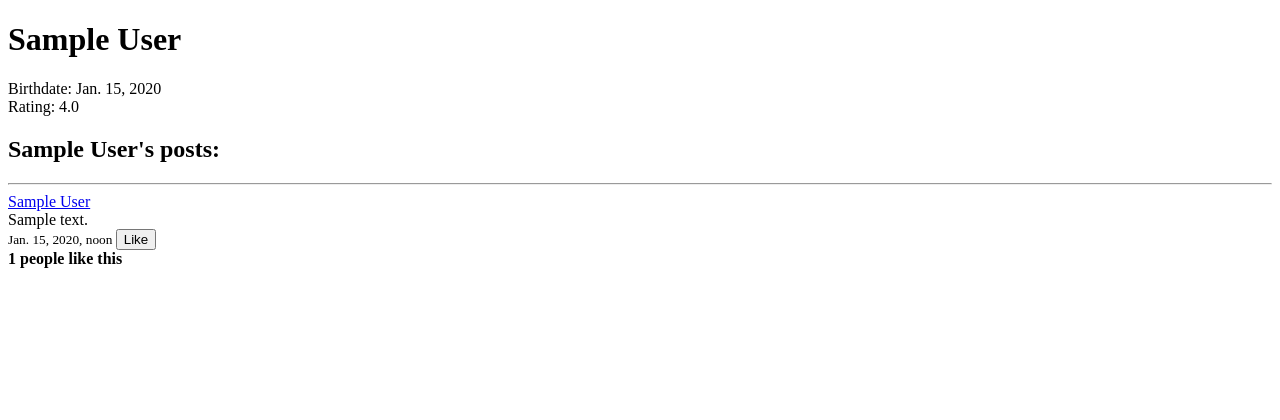
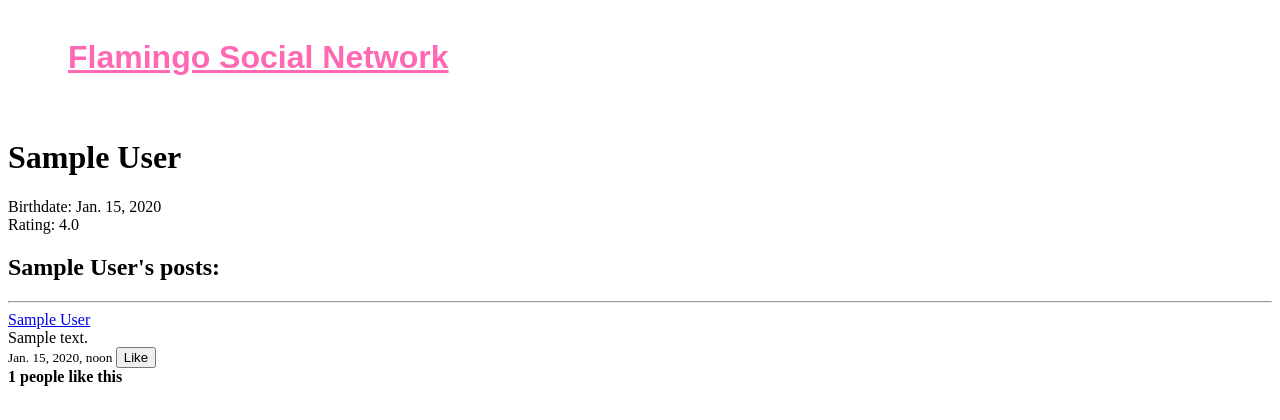
Before and after one commit to gitter-badger/project-flamingo, a Django app: template flamingo_proj/profiles/templates/profiles/profile.html in a window 1280 px wide. Shown: the top 420 px of the page. Run offline with Django 3.2, Linux system fonts and the light colour scheme; the template is opened without the code that fills it: values that come from a table or form of the project are taken from there, others are empty; tables that the repository leaves empty hold one stand-in row (values such as "Sample post"); parts of the project's set-up code (start-up, migrations or seed data) failed here and were passed over.

Commit message:
Add static folder to profiles app with base.css and base.js

```diff
--- /dev/null
+++ b/flamingo_proj/profiles/static/css/base.css
@@ -0,0 +1,11 @@
+h1 a {
+    color: #ff69b4;
+    font-family: Arial;
+}
+
+.page-header {
+    color: #ff69b4;
+    background-color: #FFffFF;
+    margin-top: 0;
+    padding: 10px 20px 20px 60px;
+}
--- /dev/null
+++ b/flamingo_proj/profiles/static/js/base.js
@@ -0,0 +1,7 @@
+function like_dislike(el)
+{
+  if (el.value === "Like")
+    el.value = "Dislike";
+  else
+    el.value = "Like";
+}
--- a/flamingo_proj/profiles/templates/profiles/base.html
+++ b/flamingo_proj/profiles/templates/profiles/base.html
@@ -1,22 +1,19 @@
+{% load static %}
+
 <!DOCTYPE html>
 <html lang="en">
 
 <head>
     <meta charset="UTF-8">
-    <title>{% block head_title %} Flamingo {% endblock head_title %}</title>
+    <title>{% block title %} Flamingo {% endblock title %}</title>
     <style> {% block style %}{% endblock style %} </style>
-
-    <script type="text/javascript">
-      function like_dislike(el)
-      {
-          if ( el.value === "Like" )
-              el.value = "Dislike";
-          else
-              el.value = "Like";
-      }
-     </script>
+    <link rel="stylesheet" href="{% static "css/base.css" %}">
+    <script language="javascript" type="text/javascript" src="{% static "js/base.js" %}"></script>
 </head>
 <body>
+    <div class="page-header">
+        <h1><a href="/"> Flamingo Social Network </a></h1>
+    </div>
     {% include "profiles/messages_display.html" %}
     <div class="container">
     {% block content %}{% endblock content %}
--- a/flamingo_proj/profiles/templates/profiles/profile.html
+++ b/flamingo_proj/profiles/templates/profiles/profile.html
@@ -1,7 +1,7 @@
 {% extends "profiles/base.html" %}
 
 
-{% block head_title %} Flamingo - {{ object }} {% endblock head_title %}
+{% block title %} {{ object }} | {{ block.super }} {% endblock title %}
 {% block content %}
     {% if user.id == object.user_id %} <h1> Me </h1>
     {% else %} <h1> {{ object }} </h1>
```
